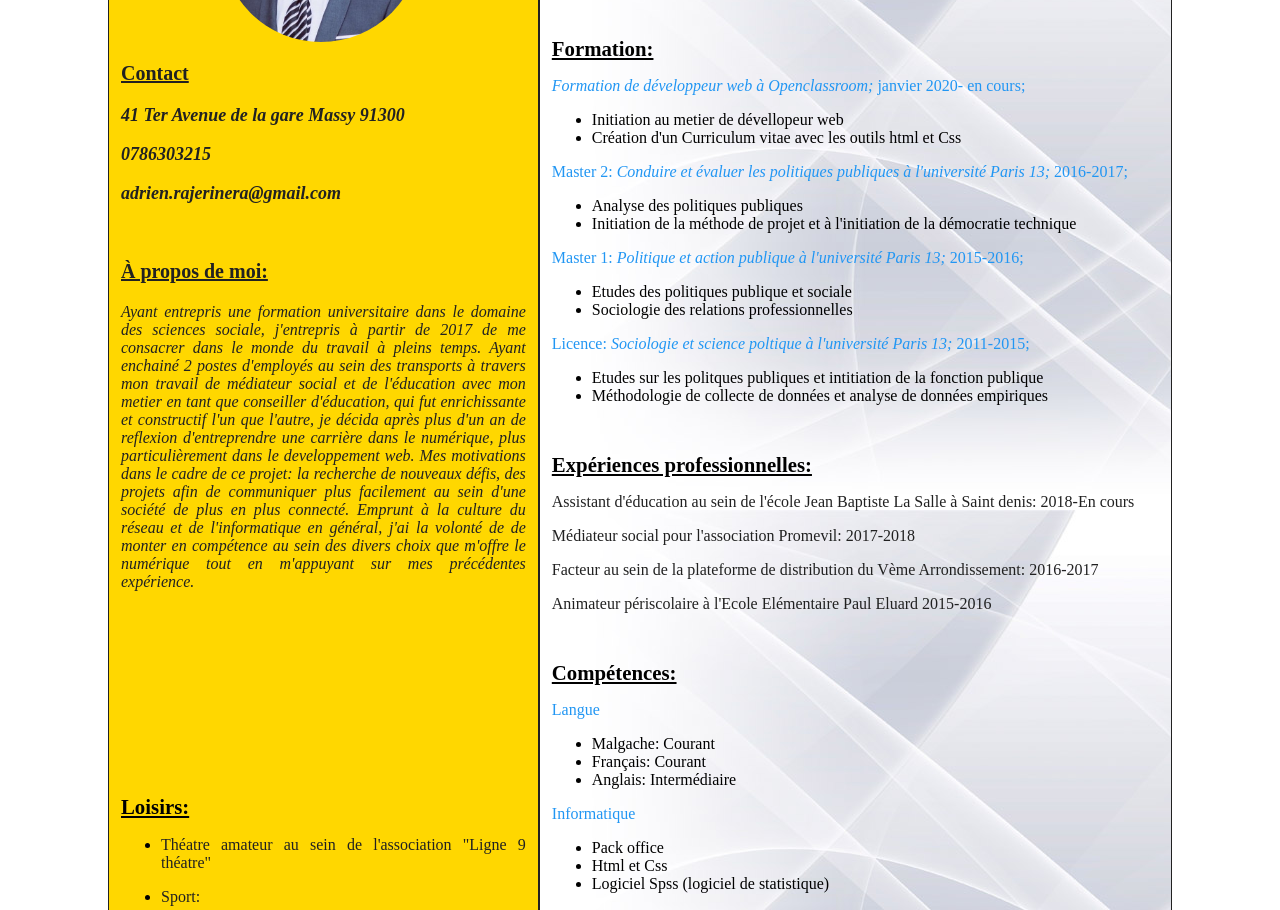
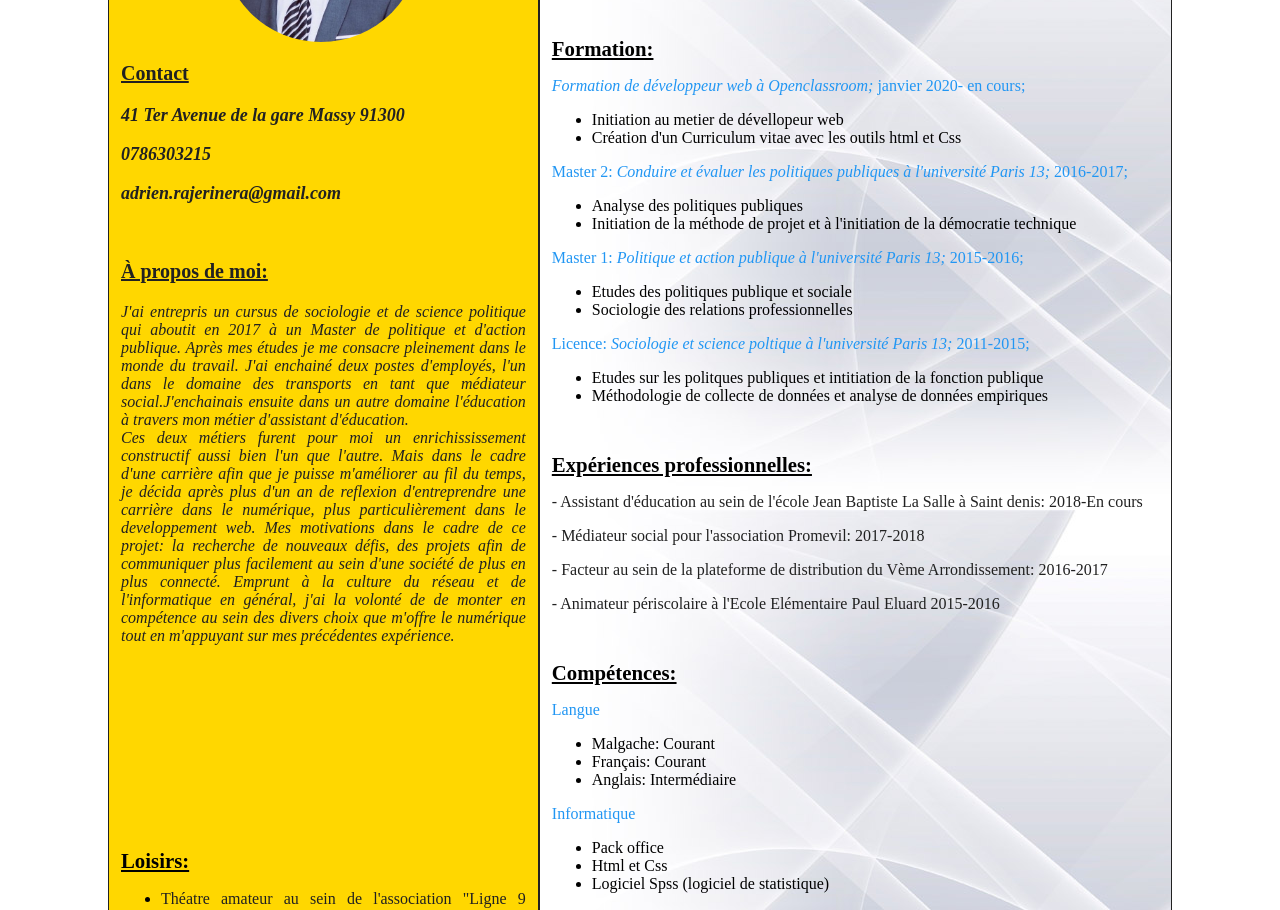
Before and after one commit to Rajerinera/Curriculum, a plain HTML site: page index.html in a window 1280 px wide. Shown: the part 191-1101 px from the top of the page. Drawn offline with Linux system fonts and the light colour scheme.

Commit message:
version finale du cv

```diff
--- a/index.html
+++ b/index.html
@@ -20,14 +20,16 @@
             <p class="info">adrien.rajerinera@gmail.com</p>
             <br />
             <p class="propos"><strong>À propos de moi:</strong></p>
-            <p id="presentation"> Ayant entrepris une formation universitaire dans le domaine des sciences sociale,
-                j'entrepris à partir de 2017 de me consacrer dans le monde du travail à pleins temps. Ayant enchainé 2
-                postes
-                d'employés au sein des transports à travers mon travail de médiateur social et de l'éducation avec mon
-                metier en tant que conseiller d'éducation, qui fut enrichissante et constructif l'un que l'autre, je
-                décida après
-                plus d'un an de reflexion d'entreprendre une carrière dans le numérique, plus particulièrement dans le
-                developpement web.
+            <p id="presentation"> J'ai entrepris un cursus de sociologie et de science politique qui aboutit en 2017 à
+                un Master de politique et d'action publique. Après mes études je me consacre pleinement dans le monde du
+                travail.
+                J'ai enchainé deux postes d'employés, l'un dans le domaine des transports en tant que
+                médiateur social.J'enchainais ensuite dans un autre domaine l'éducation à travers mon métier d'assistant
+                d'éducation. </br>
+                Ces deux métiers furent pour moi un enrichississement constructif aussi bien l'un que
+                l'autre. Mais dans le cadre d'une carrière afin que je puisse m'améliorer au fil du temps, je décida
+                après plus d'un an de reflexion d'entreprendre une carrière dans le numérique, plus particulièrement
+                dans le developpement web.
                 Mes motivations dans le cadre de ce projet: la recherche de nouveaux défis, des projets afin de
                 communiquer plus facilement au sein d'une société de plus en plus connecté. Emprunt à la culture du
                 réseau et de l'informatique en général, j'ai la volonté de de monter en compétence au sein des divers
@@ -95,11 +97,12 @@
             <div>
 
                 <h1>Expériences professionnelles:</h1>
-                <p class="taf"> Assistant d'éducation au sein de l'école Jean Baptiste La Salle à Saint denis: 2018-En
+                <p class="taf"> - Assistant d'éducation au sein de l'école Jean Baptiste La Salle à Saint denis: 2018-En
                     cours </p>
-                <p class="taf"> Médiateur social pour l'association Promevil: 2017-2018 </p>
-                <p class="taf">Facteur au sein de la plateforme de distribution du Vème Arrondissement: 2016-2017 </p>
-                <p class="taf">Animateur périscolaire à l'Ecole Elémentaire Paul Eluard 2015-2016</p>
+                <p class="taf"> - Médiateur social pour l'association Promevil: 2017-2018 </p>
+                <p class="taf"> - Facteur au sein de la plateforme de distribution du Vème Arrondissement: 2016-2017
+                </p>
+                <p class="taf"> - Animateur périscolaire à l'Ecole Elémentaire Paul Eluard 2015-2016</p>
 
 
                 </br>
@@ -128,7 +131,7 @@
         </div>
     </div>
 
-<link rel="stylesheet" href="https://use.fontawesome.com/releases/v5.12.0/css/all.css">
+    <link rel="stylesheet" href="https://use.fontawesome.com/releases/v5.12.0/css/all.css">
 </body>
 
 </html>
```
